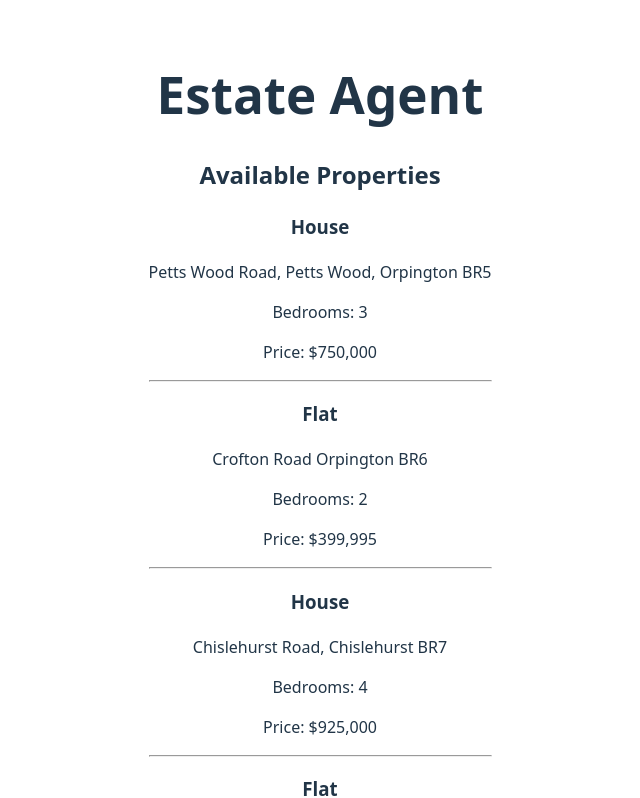
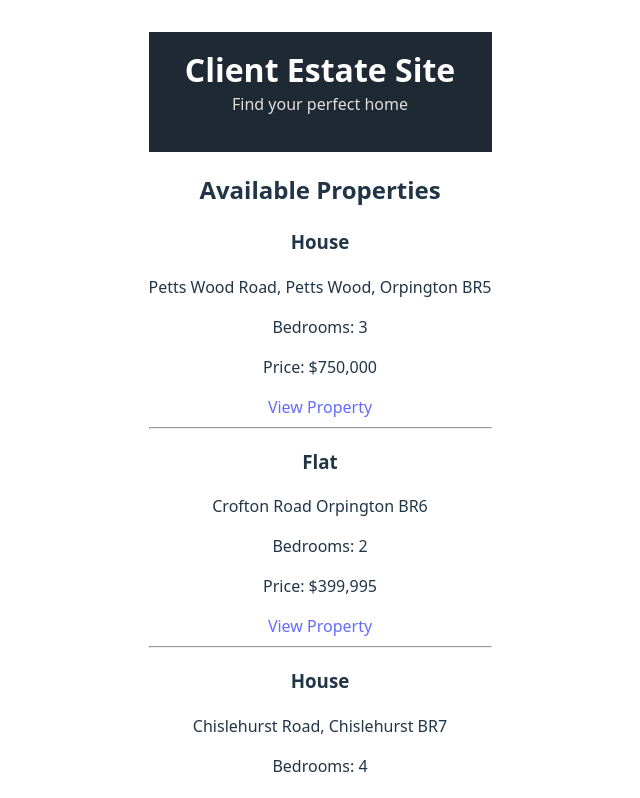
Before and after one commit to szosola/react-final-coursework, a React (Vite) app in the folder client-estate-site/: page / in a window 1280 px wide. Shown: the top 798 px of the page, without its empty margins (320-960 px from the left). Built offline with nearby package versions, Linux system fonts and the light colour scheme.

Commit message:
Add routing and reusable header component

```diff
--- a/client-estate-site/package.json
+++ b/client-estate-site/package.json
@@ -11,7 +11,8 @@
   },
   "dependencies": {
     "react": "^19.2.0",
-    "react-dom": "^19.2.0"
+    "react-dom": "^19.2.0",
+    "react-router-dom": "^7.11.0"
   },
   "devDependencies": {
     "@eslint/js": "^9.39.1",
--- a/client-estate-site/src/App.jsx
+++ b/client-estate-site/src/App.jsx
@@ -1,13 +1,21 @@
 import './App.css';
+import { BrowserRouter, Routes, Route } from 'react-router-dom';
+
+import Header from './components/Header';
 import SearchPage from './pages/SearchPage';
+import PropertyPage from './pages/PropertyPage';
 
 function App() {
   return (
-    <>
-     <h1>Estate Agent</h1>
-     <SearchPage />
-    </>
+    <BrowserRouter>
+      <Header />
+
+      <Routes>
+        <Route path="/" element={<SearchPage />} />
+        <Route path="/property/:id" element={<PropertyPage />} />
+      </Routes>
+    </BrowserRouter>
   )
 }
 
-export default App
+export default App;
--- /dev/null
+++ b/client-estate-site/src/components/Header.css
@@ -0,0 +1,17 @@
+.site-header {
+  padding: 20px;
+  background-color: #1f2933;
+  color: white;
+  text-align: center;
+}
+
+.site-header h1 {
+  margin: 0;
+  font-size: 2rem;
+}
+
+.site-header p {
+  margin-top: 5px;
+  font-size: 1rem;
+  opacity: 0.85;
+}
--- /dev/null
+++ b/client-estate-site/src/components/Header.jsx
@@ -0,0 +1,12 @@
+import "./Header.css";
+
+function Header() {
+  return (
+    <header className="site-header">
+      <h1>Client Estate Site</h1>
+      <p>Find your perfect home</p>
+    </header>
+  );
+}
+
+export default Header;
--- /dev/null
+++ b/client-estate-site/src/pages/PropertyPage.jsx
@@ -0,0 +1,14 @@
+import { useParams } from "react-router-dom";
+
+function PropertyPage() {
+  const { id } = useParams();
+
+  return (
+    <div>
+      <h2>Property Deatails</h2>
+      <p>Property ID: {id}</p>
+    </div>
+  );
+}
+
+export default PropertyPage;
--- a/client-estate-site/src/pages/SearchPage.jsx
+++ b/client-estate-site/src/pages/SearchPage.jsx
@@ -1,3 +1,4 @@
+import { Link } from "react-router-dom";
 import propertiesData from "../data/properties.json"
 
 function SearchPage() {
@@ -6,11 +7,16 @@ function SearchPage() {
       <h2>Available Properties</h2>
 
       {propertiesData.properties.map((property) => (
-        <div>
+        <div key={property.id}>
           <h3>{property.type}</h3>
           <p>{property.location}</p>
           <p>Bedrooms: {property.bedrooms}</p>
           <p>Price: ${property.price.toLocaleString()}</p>
+
+          <Link to={`/property/${property.id}`}>
+            View Property
+          </Link>
+
           <hr />
         </div>
       ))}
```
Also changed, not shown: 1 other file (tests, documents, lock files or other folders).
